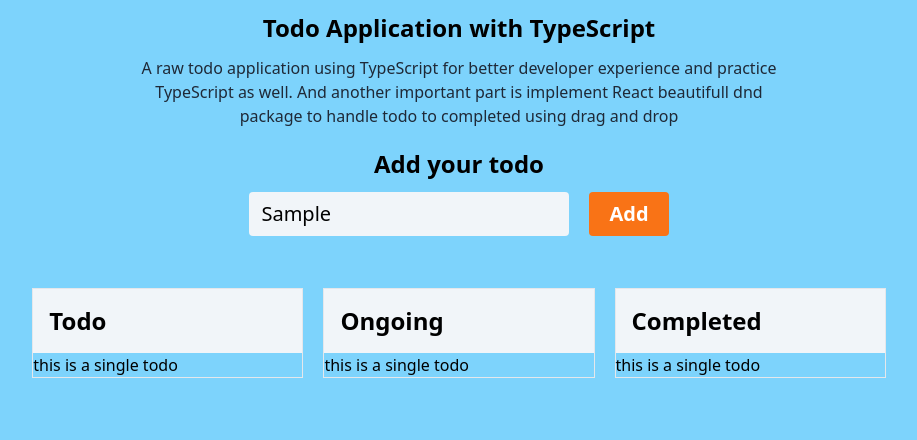
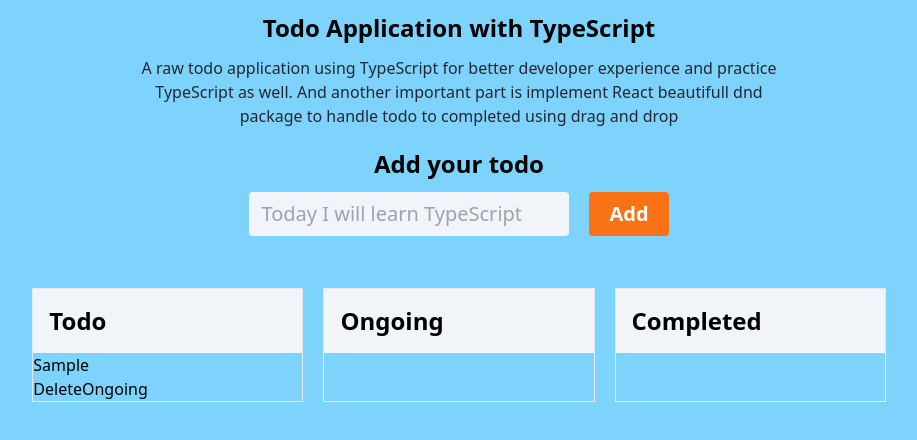
Before and after one commit to tushar-454/todo-application-typescript-dnd, a React (Vite) app: page / in a window 1280 px wide. Both pictures are taken after typing "Sample" into the empty fields and a click on the button "Add". Shown: the top 440 px of the page, without its empty margins (181-1098 px from the left). Built offline with nearby package versions, Linux system fonts and the light colour scheme.

Commit message:
typescript type add and basic todo action done with typescript

```diff
--- a/src/App.tsx
+++ b/src/App.tsx
@@ -1,7 +1,7 @@
 import HeadTitle from './Components/HeadTitle';
 import TaskAddComponent from './Components/TodoAddComponent';
 
-const App = () => {
+const App: React.FC = () => {
   return (
     <main className='h-screen w-screen bg-sky-300 px-4 lg:px-0'>
       <HeadTitle />
--- a/src/Components/AllTodosCards.tsx
+++ b/src/Components/AllTodosCards.tsx
@@ -1,27 +1,60 @@
+import Todo from '../Model/Todo';
 import SingleTodoCard from './SingleTodoCard';
 
-const AllTodosCards = () => {
+interface AllTodosCardsProps {
+  todos: Todo[];
+  setTodos: React.Dispatch<React.SetStateAction<Todo[]>>;
+}
+
+const AllTodosCards: React.FC<AllTodosCardsProps> = ({ todos, setTodos }) => {
   return (
     <div className='mt-10 grid w-full grid-cols-1 justify-between  gap-5 px-4 md:grid-cols-2 lg:grid-cols-3 xl:w-2/3 xl:px-0'>
       {/* todo container  */}
       <div className='w-full border'>
         <h1 className='m-0 bg-slate-100 p-4 text-2xl font-black'>Todo</h1>
         <div>
-          <SingleTodoCard />
+          {todos
+            .filter((todo) => todo.isDone === 'todo')
+            .map((todo) => (
+              <SingleTodoCard
+                key={todo.id}
+                todo={todo}
+                setTodos={setTodos}
+                todos={todos}
+              />
+            ))}
         </div>
       </div>
       {/* ongoing container  */}
       <div className='w-full border'>
         <h1 className='m-0 bg-slate-100 p-4 text-2xl font-black'>Ongoing</h1>
         <div>
-          <SingleTodoCard />
+          {todos
+            .filter((todo) => todo.isDone === 'ongoing')
+            .map((todo) => (
+              <SingleTodoCard
+                key={todo.id}
+                todo={todo}
+                setTodos={setTodos}
+                todos={todos}
+              />
+            ))}
         </div>
       </div>
       {/* completed container  */}
       <div className='w-full border'>
         <h1 className='m-0 bg-slate-100 p-4 text-2xl font-black'>Completed</h1>
         <div>
-          <SingleTodoCard />
+          {todos
+            .filter((todo) => todo.isDone === 'completed')
+            .map((todo) => (
+              <SingleTodoCard
+                key={todo.id}
+                todo={todo}
+                setTodos={setTodos}
+                todos={todos}
+              />
+            ))}
         </div>
       </div>
     </div>
--- a/src/Components/SingleTodoCard.tsx
+++ b/src/Components/SingleTodoCard.tsx
@@ -1,7 +1,50 @@
-const SingleTodoCard = () => {
+import Todo from '../Model/Todo';
+
+interface SingleTodoCardProps {
+  todo: Todo;
+  setTodos: React.Dispatch<React.SetStateAction<string[]>>;
+  todos: Todo[];
+}
+
+const SingleTodoCard: React.FC<SingleTodoCardProps> = ({
+  todo,
+  setTodos,
+  todos,
+}) => {
+  const handleDone = (id: number) => {
+    const updatedTodos = todos.map((todo) => {
+      if (todo.id === id) {
+        return {
+          ...todo,
+          isDone:
+            todo.isDone === 'todo'
+              ? 'ongoing'
+              : todo.isDone === 'ongoing'
+                ? 'completed'
+                : 'todo',
+        };
+      }
+      return todo;
+    });
+    setTodos(updatedTodos);
+  };
+  const handleDelete = (id: number) => {
+    const updatedTodos = todos.filter((todo) => todo.id !== id);
+    setTodos(updatedTodos);
+  };
   return (
     <div>
-      <h1>this is a single todo</h1>
+      <h1 className={todo.isDone === 'completed' ? 'line-through' : ''}>
+        {todo.todo}
+      </h1>
+      <button onClick={() => handleDelete(todo.id)}>Delete</button>
+      <button onClick={() => handleDone(todo.id)}>
+        {todo.isDone === 'todo'
+          ? 'Ongoing'
+          : todo.isDone === 'ongoing'
+            ? 'Done'
+            : ''}
+      </button>
     </div>
   );
 };
--- a/src/Components/TodoAddComponent.tsx
+++ b/src/Components/TodoAddComponent.tsx
@@ -1,10 +1,28 @@
+import { useState } from 'react';
+import Todo from '../Model/Todo';
+import AllTodosCards from './AllTodosCards';
 import TaskAddForm from './TodoAddForm';
 
 const TodoAddComponent = () => {
+  const [todo, setTodo] = useState<string>('');
+  const [todos, setTodos] = useState<Todo[]>([]);
+
+  const handleAddTodo = (e: React.FormEvent) => {
+    e.preventDefault();
+    if (todo) {
+      setTodos([...todos, { id: Date.now(), todo, isDone: 'todo' }]);
+      setTodo('');
+    }
+  };
   return (
     <div className='my-5 flex flex-col items-center gap-3'>
       <h1 className='text-2xl font-bold'>Add your todo</h1>
-      <TaskAddForm />
+      <TaskAddForm
+        todo={todo}
+        setTodo={setTodo}
+        handleAddTodo={handleAddTodo}
+      />
+      <AllTodosCards todos={todos} setTodos={setTodos} />
     </div>
   );
 };
--- a/src/Components/TodoAddForm.tsx
+++ b/src/Components/TodoAddForm.tsx
@@ -1,5 +1,5 @@
+import { useRef } from 'react';
 import { Resolver, useForm } from 'react-hook-form';
-import AllTodosCards from './AllTodosCards';
 type FormValues = {
   todo: string;
 };
@@ -24,18 +24,29 @@
   };
 };
 
-const TodoAddForm = () => {
+interface TodoAddFormProps {
+  todo: string;
+  setTodo: React.Dispatch<React.SetStateAction<string>>;
+  handleAddTodo: (e: React.FormEvent) => void;
+}
+
+const TodoAddForm: React.FC<TodoAddFormProps> = ({
+  todo,
+  setTodo,
+  handleAddTodo,
+}) => {
   const {
     register,
-    handleSubmit,
     formState: { errors },
   } = useForm<FormValues>({ resolver });
-  // handle form submit
-  const onSubmit = handleSubmit((event) => console.log(event));
+  const inputRef = useRef<HTMLInputElement>(null);
   return (
     <>
       <form
-        onSubmit={onSubmit}
+        onSubmit={(e) => {
+          handleAddTodo(e);
+          inputRef.current?.focus();
+        }}
         className='flex w-full items-start justify-center gap-5 md:w-2/3 xl:w-1/2'
       >
         <div>
@@ -44,6 +55,9 @@
             type='text'
             name='todo'
             id='todo'
+            ref={inputRef}
+            value={todo}
+            onChange={(e) => setTodo?.(e.target.value)}
             placeholder='Today I will learn TypeScript'
             className={`w-full rounded border-none bg-slate-100 px-3 py-2 text-xl outline-none focus:border focus:border-slate-300`}
           />
@@ -58,7 +72,6 @@
           Add
         </button>
       </form>
-      <AllTodosCards />
     </>
   );
 };
--- /dev/null
+++ b/src/Model/Todo.ts
@@ -0,0 +1,7 @@
+interface Todo {
+  id: number;
+  todo: string;
+  isDone: string;
+}
+
+export default Todo;
```
